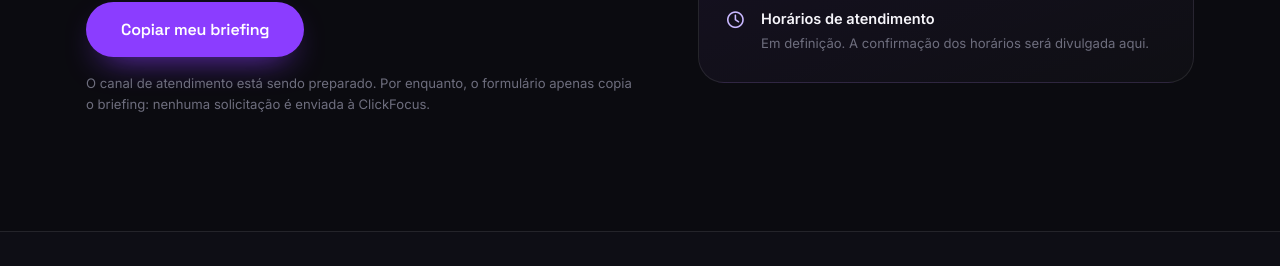
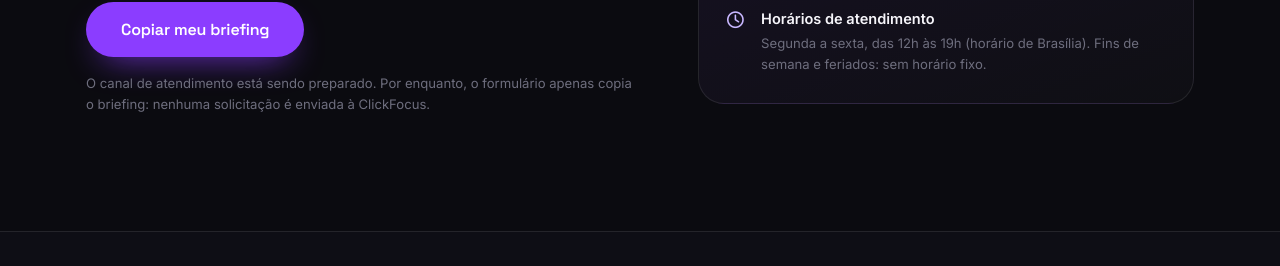
Before and after one commit to igorestevam/ClickFocus, a plain HTML site: page index.html in a window 1280 px wide. Shown: the part 6125-6391 px from the top of the page. Drawn offline with nearby package versions, Linux system fonts and the light colour scheme.

Commit message:
docs: definir atendimento comercial seg a sex 12h-19h

```diff
--- a/index.html
+++ b/index.html
@@ -481,7 +481,7 @@
 <div class="cf-contact__channel"><i class="fa-brands fa-whatsapp" aria-hidden="true"></i><div><strong>WhatsApp Business</strong><p class="cf-small" id="whatsapp-note">Em configuração. O contato será disponibilizado aqui em breve.</p></div></div>
 <a class="cf-btn cf-btn--ghost cf-btn--sm" hidden="" id="whatsapp-link" rel="noopener" target="_blank">Falar no WhatsApp <i aria-hidden="true" class="fa-brands fa-whatsapp"></i></a>
 <div class="cf-contact__channel"><i class="fa-regular fa-envelope" aria-hidden="true"></i><div><strong>E-mail comercial</strong><p class="cf-small" id="contact-email-note">Em preparação.</p><a class="cf-contact__email" id="contact-email-link" hidden=""></a></div></div>
-<div class="cf-contact__channel"><i class="fa-regular fa-clock" aria-hidden="true"></i><div><strong>Horários de atendimento</strong><p class="cf-small" id="contact-hours">Em definição. A confirmação dos horários será divulgada aqui.</p></div></div>
+<div class="cf-contact__channel"><i class="fa-regular fa-clock" aria-hidden="true"></i><div><strong>Horários de atendimento</strong><p class="cf-small" id="contact-hours">Segunda a sexta, das 12h às 19h (horário de Brasília). Fins de semana e feriados: sem horário fixo.</p></div></div>
 </div>
 </aside>
 </div>
```
Also changed, not shown: 1 other file.
